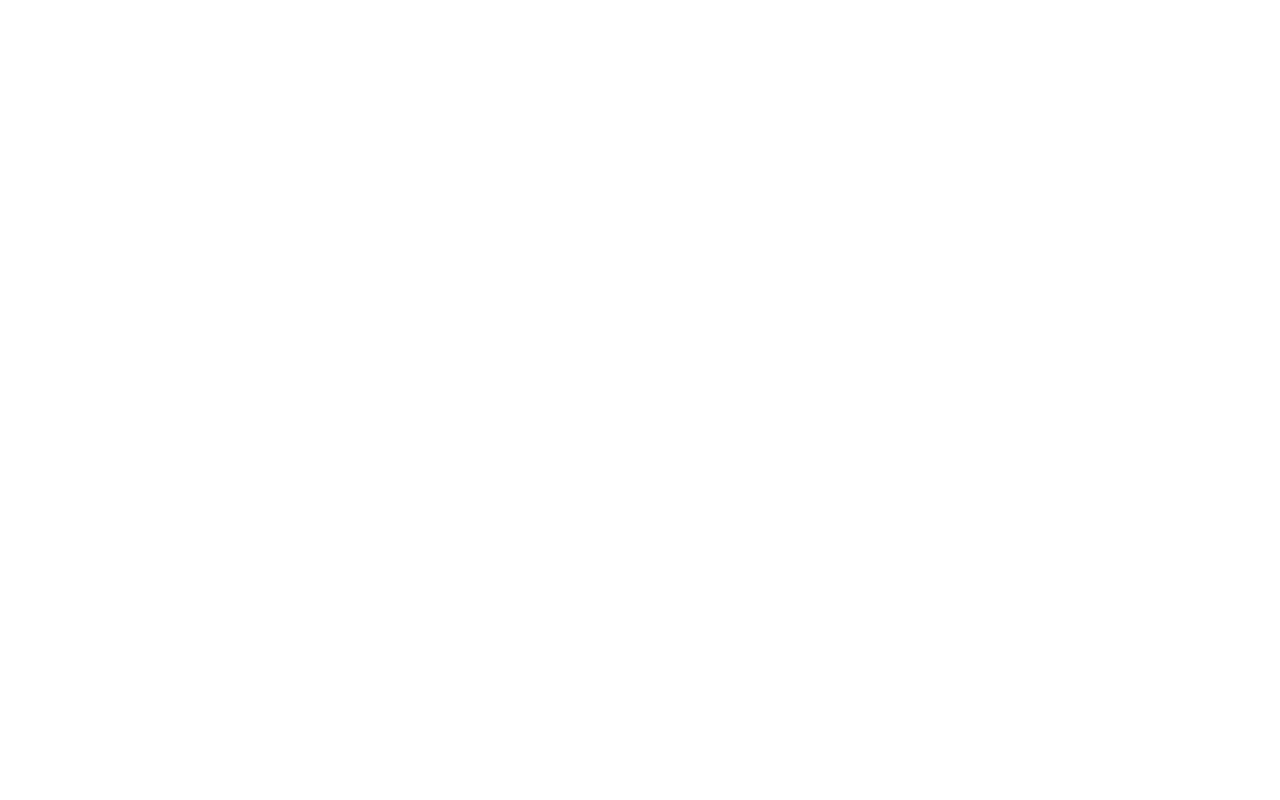
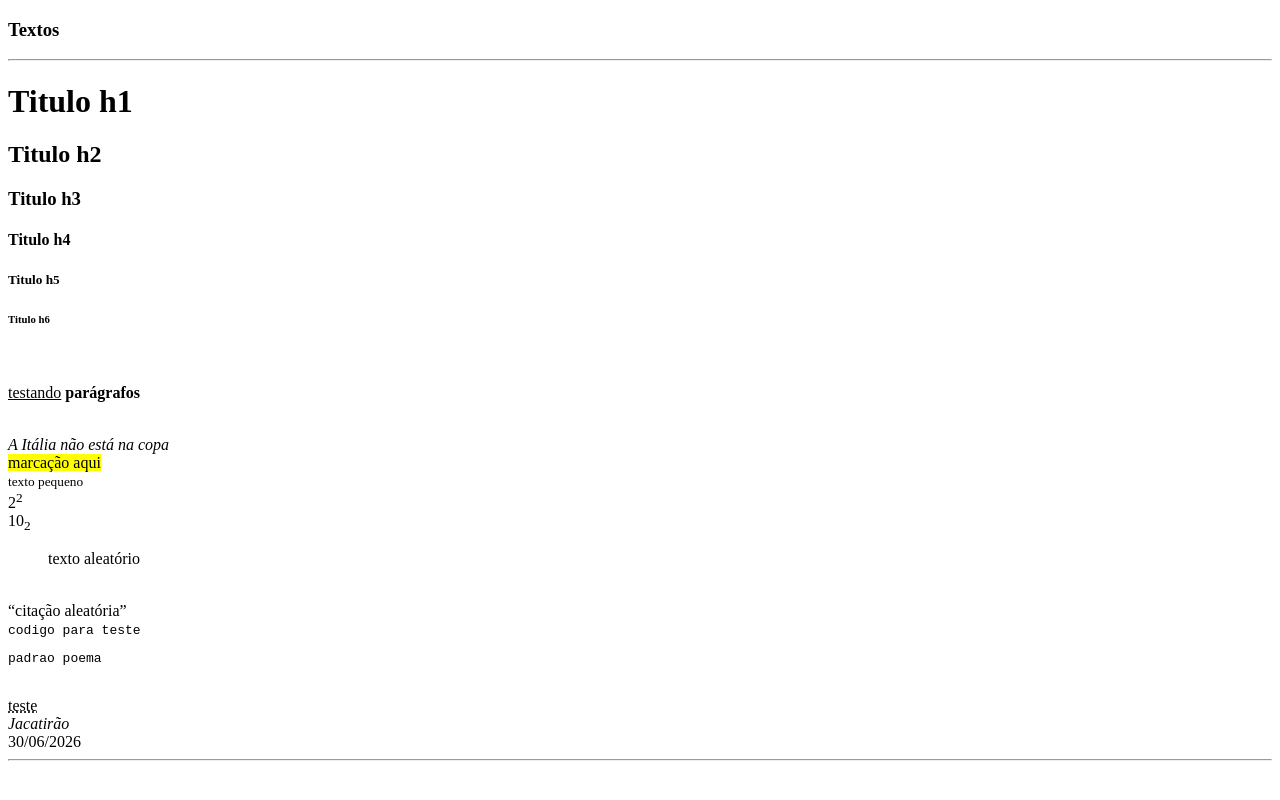
Before and after one commit to heyRickDev/fundamentals, a plain HTML site: page day2/index.html in a window 1280 px wide. Drawn offline with Linux system fonts and the light colour scheme.

Commit message:
modulo textos

```diff
--- a/day2/index.html
+++ b/day2/index.html
@@ -1,11 +1,45 @@
 <!DOCTYPE html>
-<html lang="en">
+<html>
 <head>
     <meta charset="UTF-8">
     <meta name="viewport" content="width=device-width, initial-scale=1.0">
-    <title>Document</title>
+    <title>Tags HTML</title>
 </head>
 <body>
-
+    <h3>Textos</h3>
+    <hr>
+    <h1>Titulo h1</h1>
+    <h2>Titulo h2</h2>
+    <h3>Titulo h3</h3>
+    <h4>Titulo h4</h4>
+    <h5>Titulo h5</h5>
+    <h6>Titulo h6</h6>
+    <br>
+    <p><u>testando</u> <strong>parágrafos</strong></p>
+    <br>
+    <em>A Itália não está na copa</em>
+    <br>
+    <mark>marcação aqui</mark>
+    <br>
+    <small>texto pequeno</small>
+    <br>
+    <span>2</span><sup>2</sup>
+    <br>
+    <span>10</span><sub>2</sub>
+    <br>
+    <blockquote>texto aleatório</blockquote>
+    <br>
+    <q>citação aleatória</q>
+    <br>
+    <code>codigo para teste</code>
+    <br>
+    <pre>padrao poema</pre>
+    <br>
+    <abbr title="">teste</abbr>
+    <br>
+    <address>Jacatirão</address>
+    <time datetime="">30/06/2026</time>
+    <br>
+    <hr>
 </body>
 </html>
```
